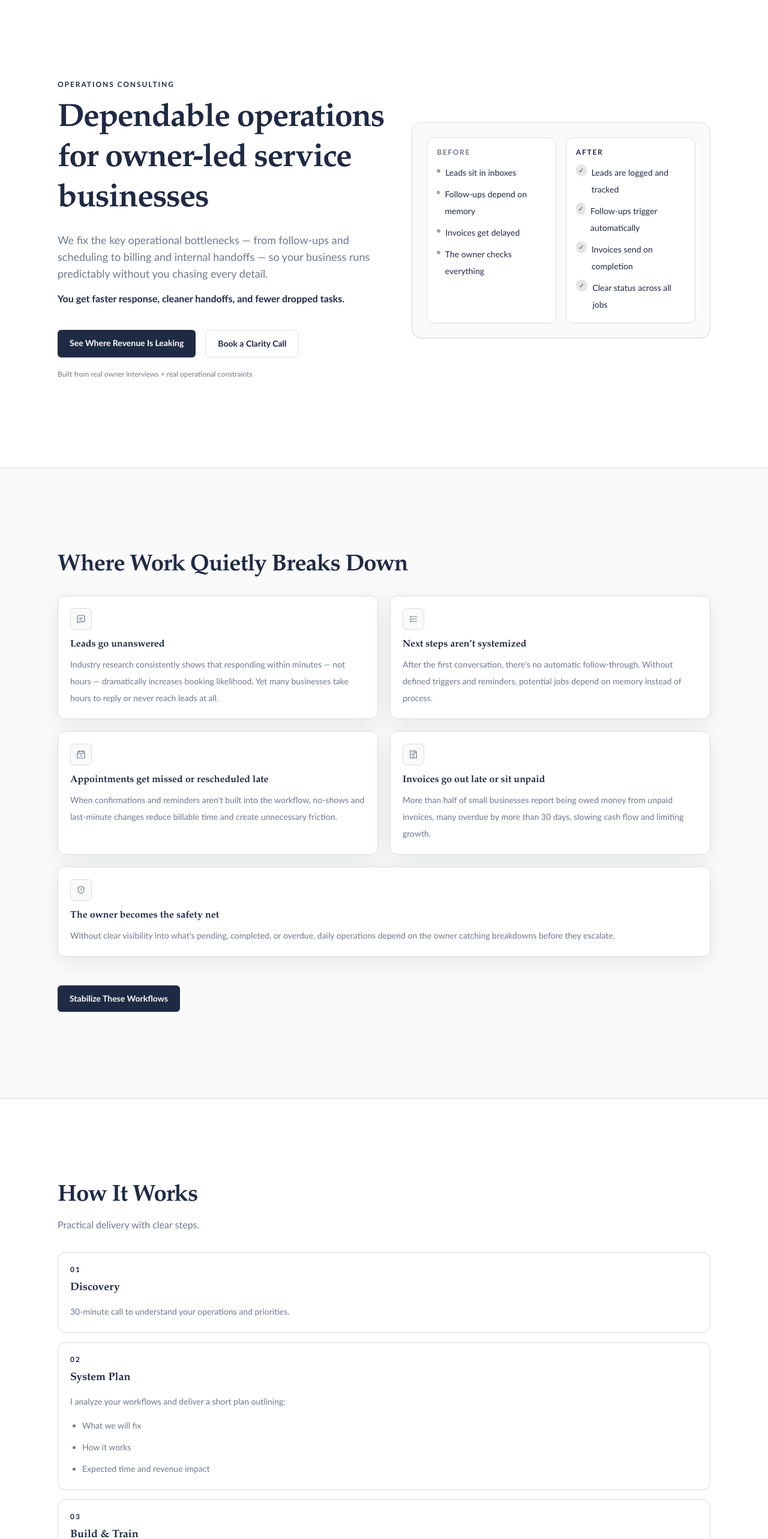
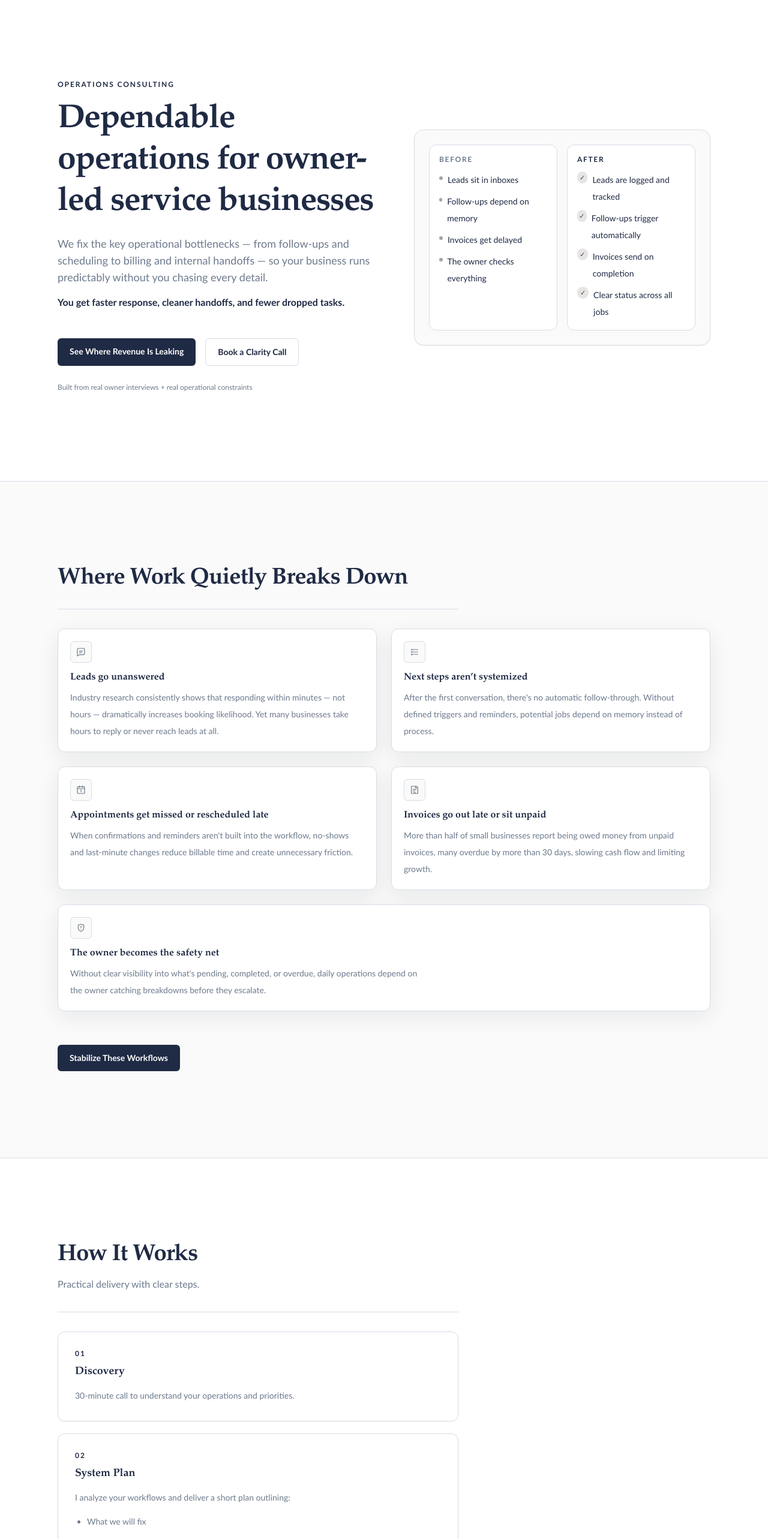
Before and after one commit to blakegrosenthal/operaite-site, a Next.js app: page / in a window 1280 px wide. Shown: the part 80-2646 px from the top of the page at 60% size. Built offline with nearby package versions, Linux system fonts and the light colour scheme; no server answers.

Commit message:
update site

```diff
--- a/app/page.tsx
+++ b/app/page.tsx
@@ -17,12 +17,12 @@ export default function HomePage() {
       <ScrollReveal />
 
       <section className="reveal-up bg-white py-28 sm:py-36">
-        <div className="mx-auto grid w-full max-w-6xl gap-10 px-5 sm:px-6 lg:grid-cols-[1.05fr_0.95fr] lg:items-center lg:px-8">
-          <div className="max-w-2xl">
+        <div className="mx-auto grid w-full max-w-6xl gap-12 px-5 sm:px-6 lg:grid-cols-[1.05fr_0.95fr] lg:items-center lg:px-8">
+          <div className="max-w-[72ch]">
             <p className="text-xs font-semibold uppercase tracking-[0.16em] text-accent">
               Operations consulting
             </p>
-            <h1 className="mt-4 text-[2.35rem] font-bold leading-tight tracking-tight text-foreground sm:text-[3.35rem]">
+            <h1 className="mt-4 text-[2.45rem] font-bold leading-tight tracking-tight text-foreground sm:text-[3.45rem]">
               Dependable operations for owner-led service businesses
             </h1>
             <p className="mt-5 text-base leading-8 text-muted sm:text-lg">
@@ -34,7 +34,7 @@ export default function HomePage() {
               You get faster response, cleaner handoffs, and fewer dropped
               tasks.
             </p>
-            <div className="mt-10 flex flex-wrap gap-4">
+            <div className="mt-12 flex flex-wrap gap-4">
               <Link
                 href="#where-work-quietly-breaks-down"
                 className="rounded-md bg-accent px-5 py-3 text-sm font-semibold text-white transition hover:bg-accent-strong"
@@ -48,7 +48,7 @@ export default function HomePage() {
                 Book a Clarity Call
               </Link>
             </div>
-            <p className="mt-4 text-xs leading-6 text-muted">
+            <p className="mt-6 text-xs leading-6 text-muted">
               Built from real owner interviews + real operational constraints
             </p>
           </div>
@@ -62,9 +62,10 @@ export default function HomePage() {
         id="where-work-quietly-breaks-down"
         title="Where Work Quietly Breaks Down"
         className="reveal-up border-t border-line bg-neutral-50 py-28 sm:py-36"
+        headerClassName="max-w-[72ch] border-b border-line pb-6 sm:pb-8"
         titleClassName="text-3xl font-bold sm:text-[2.4rem]"
       >
-        <ul className="grid gap-5 md:grid-cols-2">
+        <ul className="grid gap-6 md:grid-cols-2">
           <ProblemBlock
             title="Leads go unanswered"
             text="Industry research consistently shows that responding within minutes — not hours — dramatically increases booking likelihood. Yet many businesses take hours to reply or never reach leads at all."
@@ -92,7 +93,7 @@ export default function HomePage() {
             className="md:col-span-2"
           />
         </ul>
-        <div className="mt-12">
+        <div className="mt-14">
           <Link
             href="#process"
             className="inline-flex rounded-md bg-accent px-5 py-3 text-sm font-semibold text-white transition hover:bg-accent-strong"
@@ -107,10 +108,11 @@ export default function HomePage() {
         title="How It Works"
         description="Practical delivery with clear steps."
         className="reveal-up border-t border-line bg-white py-28 sm:py-36"
+        headerClassName="max-w-[72ch] border-b border-line pb-6 sm:pb-8"
         titleClassName="text-3xl font-bold sm:text-[2.4rem]"
-        descriptionClassName="max-w-2xl"
+        descriptionClassName="max-w-[72ch]"
       >
-        <div className="space-y-4">
+        <div className="max-w-[72ch] space-y-5">
           <PracticalStepCard
             step="01"
             title="Discovery"
@@ -137,7 +139,7 @@ export default function HomePage() {
             lineOne="Monthly check-ins to monitor results and refine as needed."
           />
         </div>
-        <div className="mt-12">
+        <div className="mt-14">
           <Link
             href={env.calendlyUrl}
             className="inline-flex rounded-md bg-accent px-5 py-3 text-sm font-semibold text-white transition hover:bg-accent-strong"
@@ -151,9 +153,10 @@ export default function HomePage() {
         id="why-operaite"
         title="Why Operaite"
         className="reveal-up border-t border-line bg-neutral-50 py-28 sm:py-36"
+        headerClassName="max-w-[72ch] border-b border-line pb-6 sm:pb-8"
         titleClassName="text-3xl font-bold sm:text-[2.4rem]"
       >
-        <div className="max-w-3xl space-y-6 text-sm leading-7 text-muted sm:text-base sm:leading-8">
+        <div className="max-w-[72ch] space-y-6 text-sm leading-7 text-muted sm:text-base sm:leading-8">
           <p>Service businesses do not need more software.</p>
           <p className="text-lg font-semibold leading-8 text-foreground sm:text-xl">
             They need reliability.
@@ -177,9 +180,9 @@ export default function HomePage() {
         </div>
       </Section>
 
-      <section className="reveal-up border-t border-line bg-white py-28 sm:py-36">
+      <section className="reveal-up border-t border-line bg-white py-32 sm:py-40">
         <div className="mx-auto w-full max-w-6xl px-5 sm:px-6 lg:px-8">
-          <div className="rounded-3xl bg-neutral-100 p-10 shadow-soft sm:p-12 lg:p-16">
+          <div className="mx-auto max-w-5xl rounded-3xl bg-neutral-100 p-10 shadow-soft sm:p-14 lg:p-16">
             <CTA
               title="Book a 30-minute call."
               description="We&apos;ll identify the top 2-3 operational leaks. You&apos;ll leave with a short plan and next step. No prep required. Low pressure."
@@ -278,7 +281,7 @@ function ProblemBlock({
         {icon}
       </div>
       <h3 className="text-base font-semibold text-foreground">{title}</h3>
-      <p className="mt-2 text-sm leading-7 text-muted">{text}</p>
+      <p className="mt-2 max-w-[72ch] text-sm leading-7 text-muted">{text}</p>
     </li>
   )
 }
@@ -400,7 +403,7 @@ function PracticalStepCard({
   bullets?: string[]
 }) {
   return (
-    <article className="rounded-xl border border-line bg-white p-5 shadow-sm transition-all duration-300 ease-out hover:-translate-y-0.5 hover:shadow-soft">
+    <article className="rounded-xl border border-line bg-white p-6 shadow-sm transition-all duration-300 ease-out hover:-translate-y-0.5 hover:shadow-soft sm:p-7">
       <p className="text-xs font-semibold uppercase tracking-[0.16em] text-accent">
         {step}
       </p>
```
